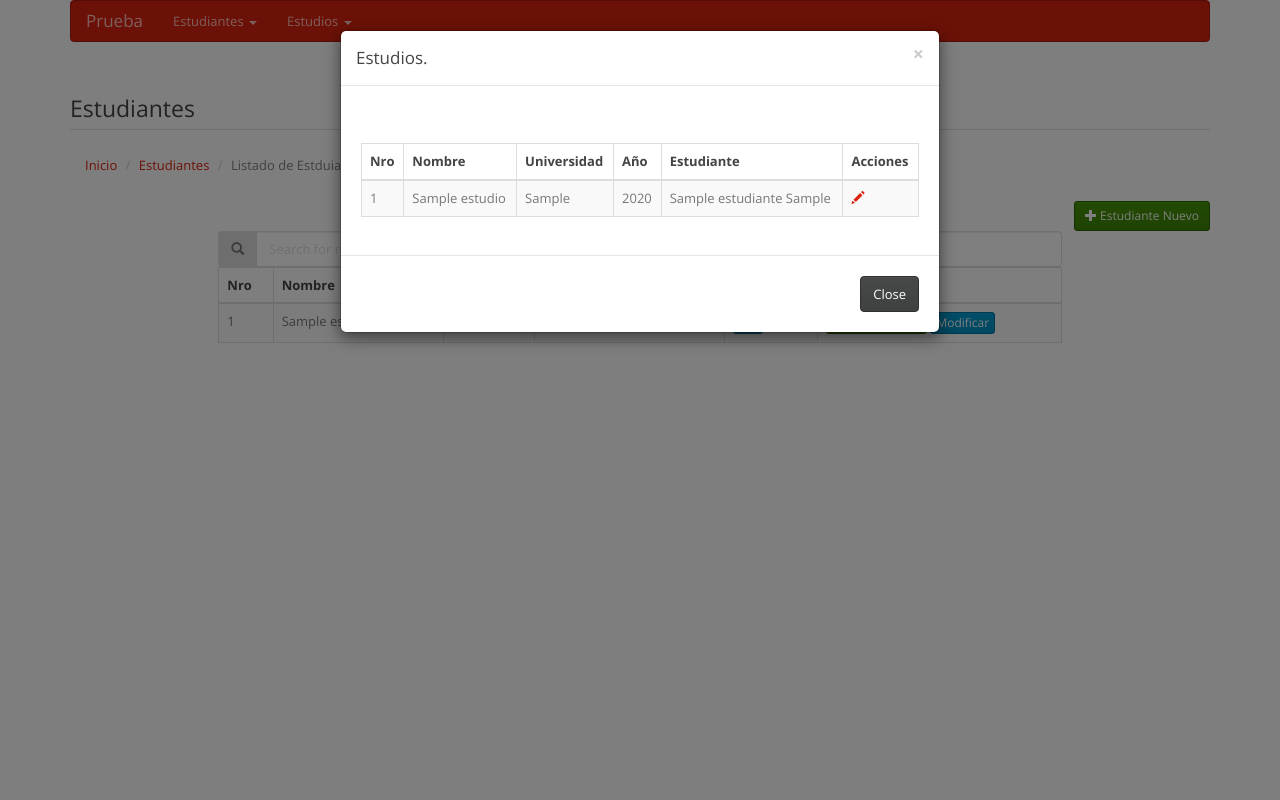
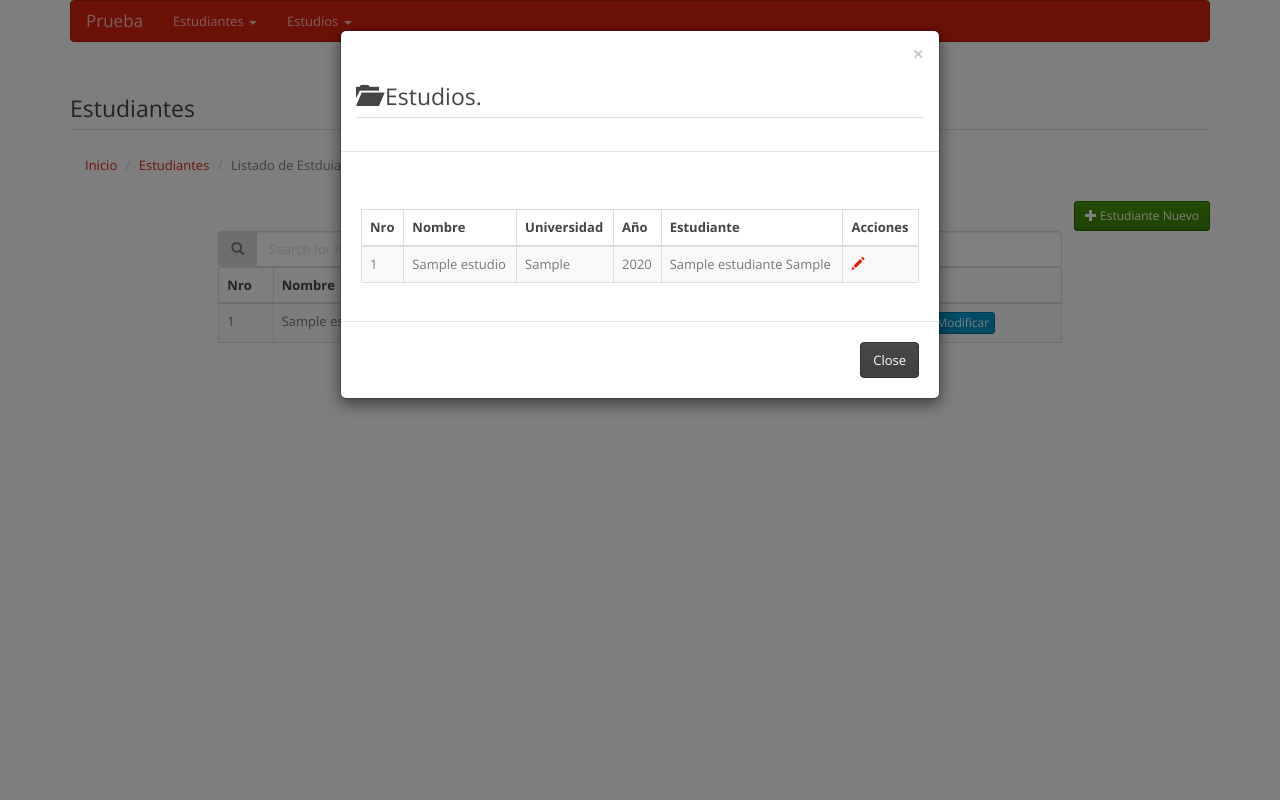
Before and after one commit to wagegosa/tredasolutions, a PHP site: page /Estudiantes/index.php in a window 1280 px wide, after a click on "Ver". Run offline with PHP 8.4, Linux system fonts and the light colour scheme; tables that the repository leaves empty hold one stand-in row (values such as "Sample post"); some libraries are stand-ins or nearby versions.

Commit message:
Se actualiza index y la función del Script con AJax para llamar datos de desl estudio del estudiante.

```diff
--- a/Estudiantes/index.php
+++ b/Estudiantes/index.php
@@ -106,7 +106,8 @@ $alert = 'Los datos han sido <strong>Almacenados</strong> corrrectamente';
             <div class="modal-content">
               <div class="modal-header">
                 <button type="button" class="close" data-dismiss="modal">×</button>
-                <h4 class="modal-title">Estudios.</h4>
+                <h3 class="page-header"><span class="glyphicon glyphicon-folder-open"></span> Estudios.</h3>
+                <!-- <h4 class="modal-title">Estudios.</h4> -->
               </div>
               <div class="modal-body" id="detalleVer">
               </div>
```
